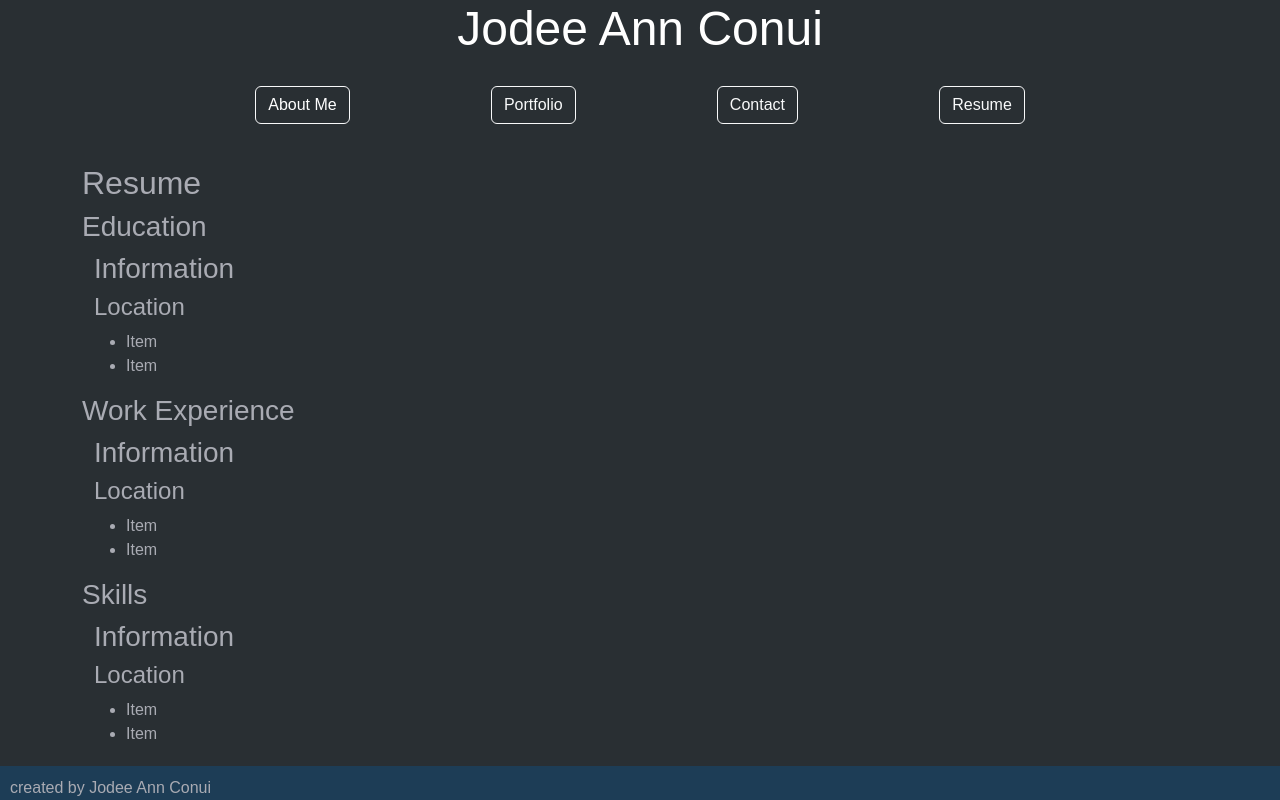
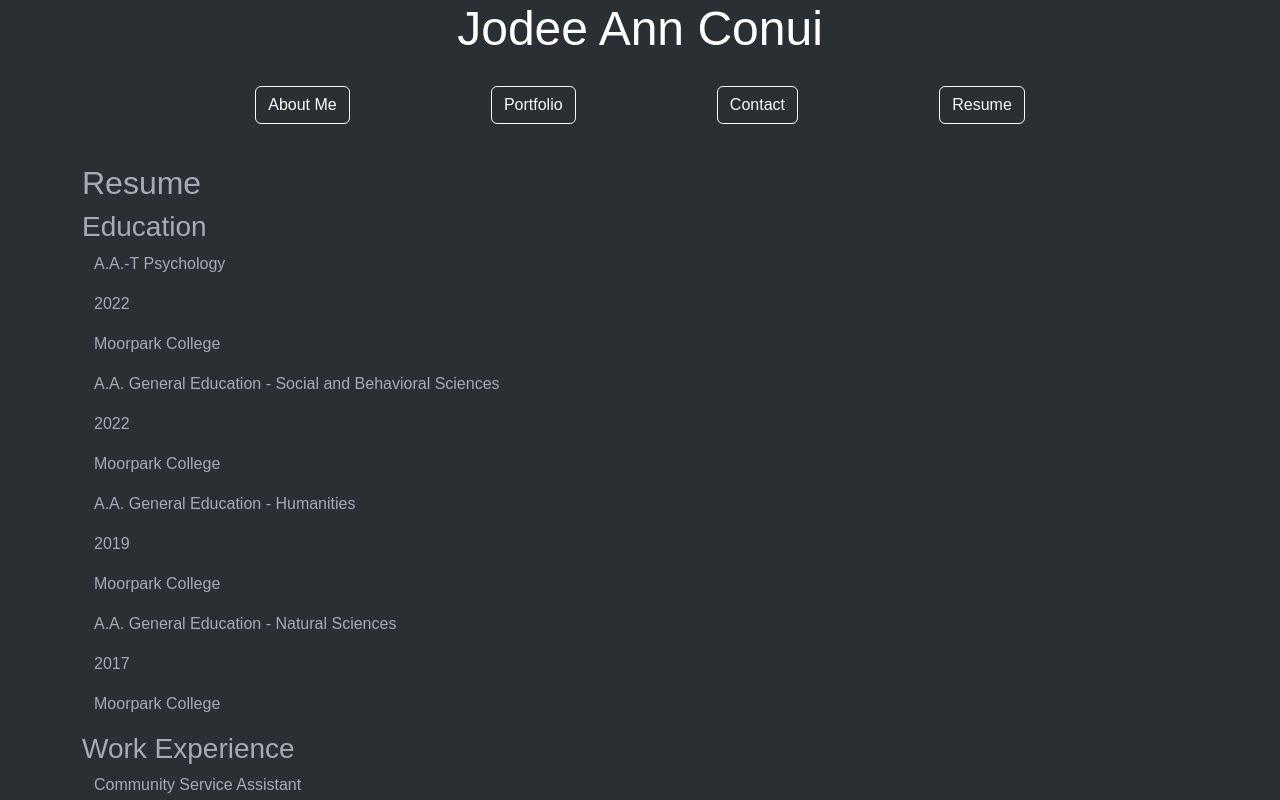
Before and after one commit to Azurene/portfolio, a React (Create React App) app: page /portfolio/resume in a window 1280 px wide. Shown: the top 800 px of the page. Built offline with nearby package versions, Linux system fonts and the light colour scheme.

Commit message:
props for resume

```diff
--- a/src/components/Information/index.js
+++ b/src/components/Information/index.js
@@ -4,16 +4,10 @@ const Information = (props) => {
 
   return (
     <article className='container'>
-      <h3>Information</h3>
-      <h4>Location</h4>
-      <ul>
-        <li>
-          Item
-        </li>
-        <li>
-          Item
-        </li>
-      </ul>
+      <p>{props.title}</p>
+      <p>{props.company}</p>
+      <p>{props.time}</p>
+      <p>{props.location}</p>
     </article>
   )
 }
--- a/src/pages/Resume/index.js
+++ b/src/pages/Resume/index.js
@@ -1,5 +1,7 @@
 import React from 'react';
 import Information from '../../components/Information';
+import work from '../../utils/work';
+import education from '../../utils/education';
 
 function Resume() {
 
@@ -8,9 +10,22 @@ function Resume() {
       <div>
         <h2>Resume</h2>
         <h3>Education</h3>
-        <Information />
+        {education.map(education => (
+          <Information
+            title={education.title}
+            time={education.time}
+            location={education.location}
+          />
+        ))}
         <h3>Work Experience</h3>
-        <Information />
+        {work.map(work => (
+          <Information
+            title={work.jobTitle}
+            company={work.company}
+            time={work.time}
+            location={work.location}
+          />
+        ))}
         <h3>Skills</h3>
         <Information />
       </div>
```
